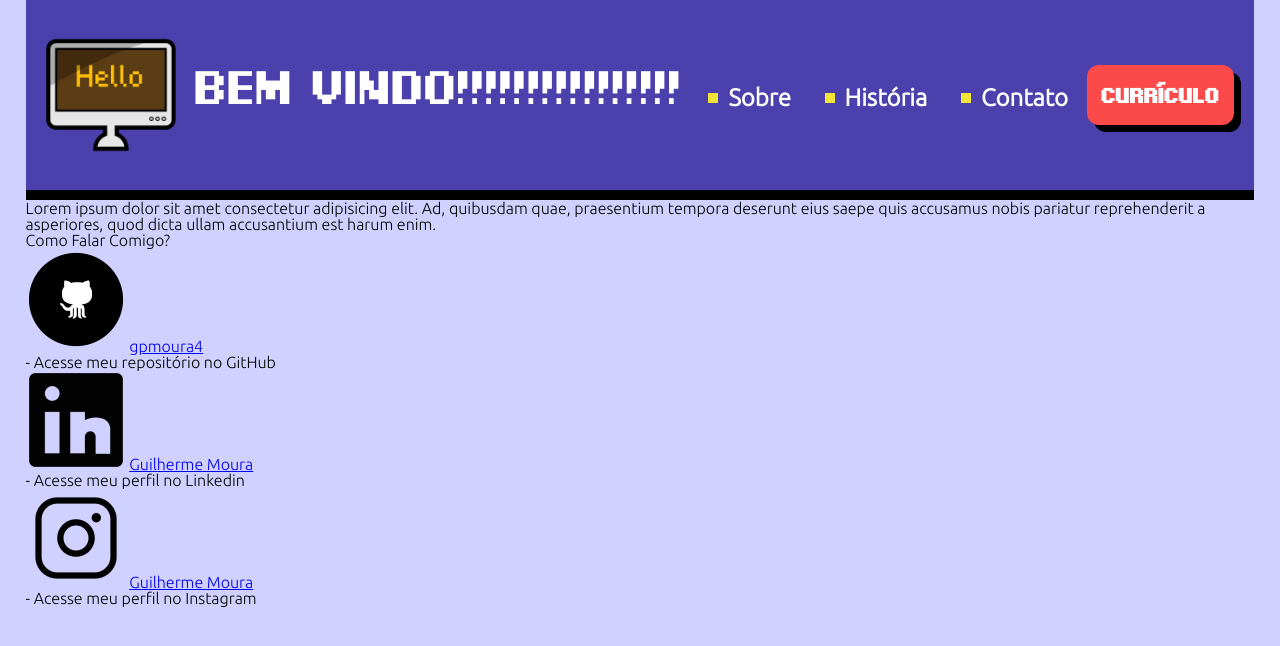
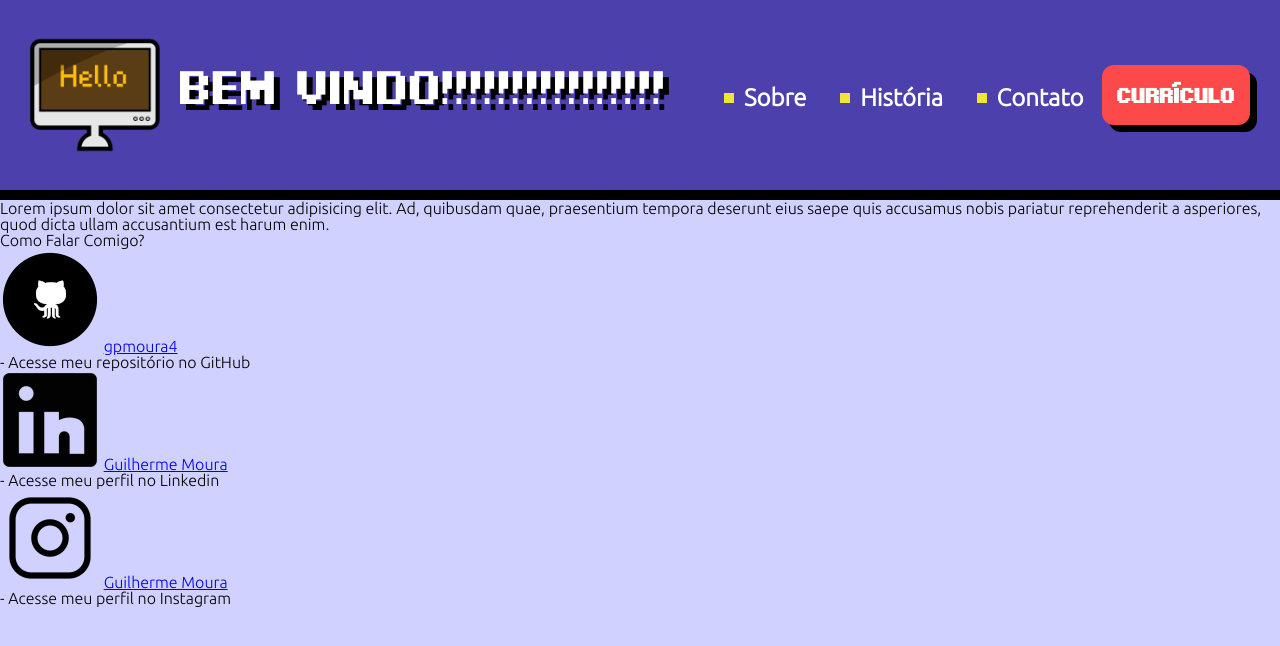
Before and after one commit to gpmoura4/My-Page, a plain HTML site: page index.html in a window 1280 px wide. Drawn offline with Linux system fonts and the light colour scheme.

Commit message:
portifilio v2

```diff
--- a/style.css
+++ b/style.css
@@ -6,8 +6,6 @@
 body {
     font-family: 'Ubuntu', sans-serif;
     background-color: rgb(209, 209, 255);
-    width: 96%;
-    margin: 0 auto;
 }
 
 header {
@@ -15,7 +13,7 @@ header {
     justify-content: space-between;
     align-items: center;
     background-color:#4b40ac;
-    padding: 30px 20px;
+    padding: 30px;
     border-bottom: #000 solid 10px;
 }
 
@@ -34,6 +32,7 @@ header {
     font-size: 3em;
     color: rgb(255, 255, 255);
     margin-bottom: 20px;
+    text-shadow: 6px 6px 0px #000;
 }
 
 .menu-item {
@@ -82,11 +81,12 @@ header {
     font-weight: bold;
     box-shadow: 7px 7px 0 #000;
     border-radius: 12px;
-    transition: 400ms;
+    transition: 250ms linear;
     text-decoration: none;
 }
 
 #curriculum-button:hover {
     background: rgb(95, 206, 159);
     color:rgb(0, 0, 0);
+    transform: scale(1.07);
 }
```
